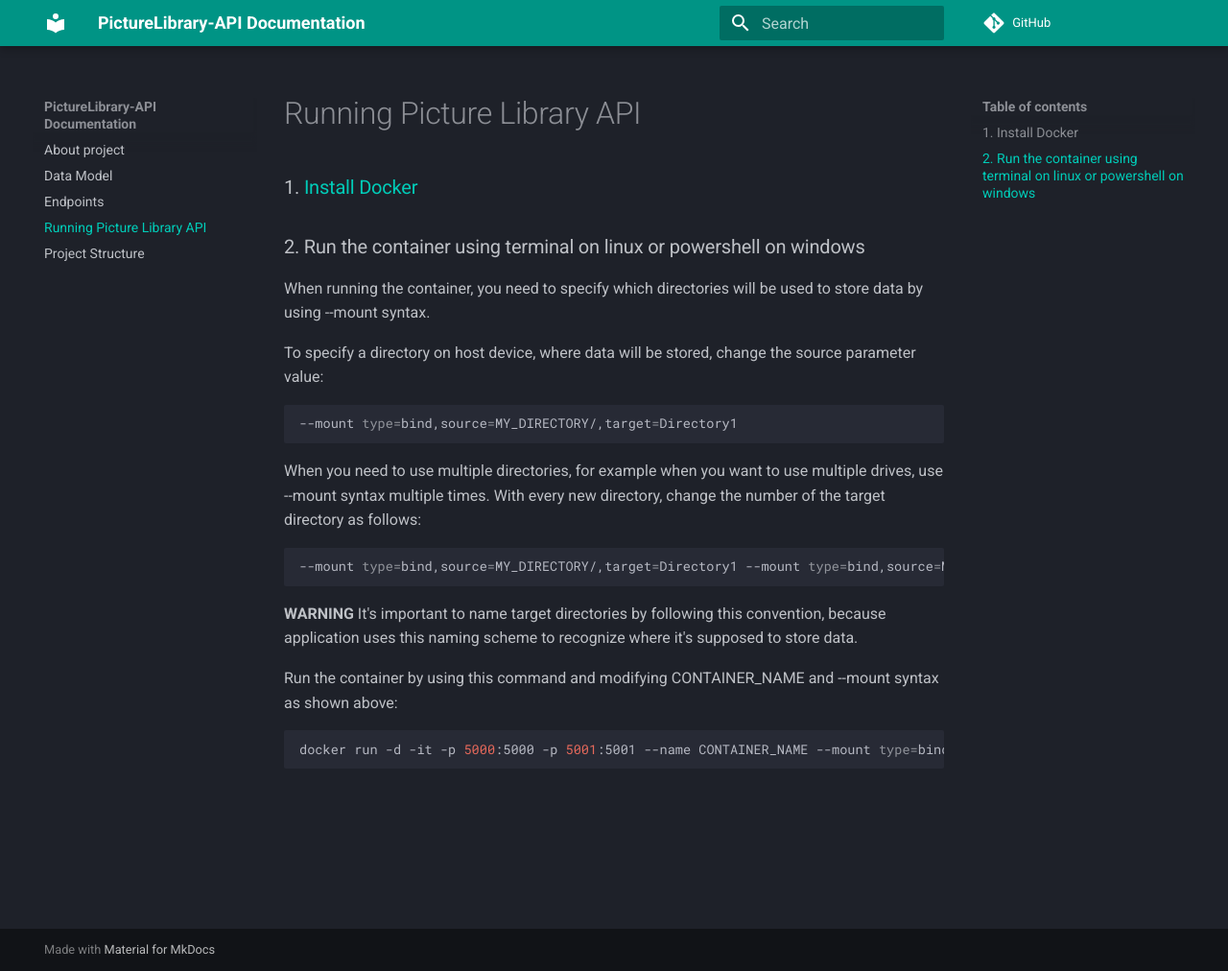
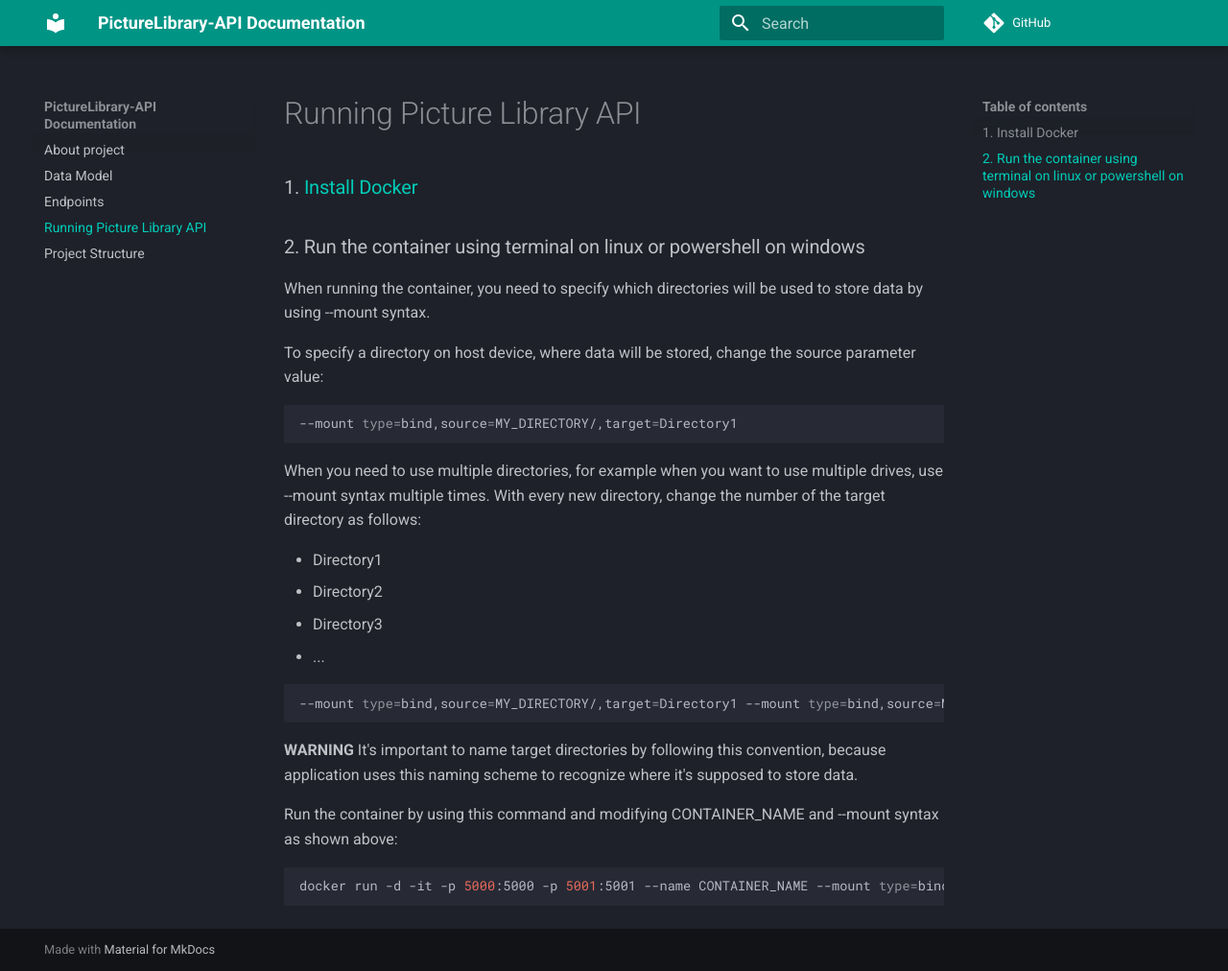
Before and after one commit to TomaszKumiega/PictureLibrary.API.Old, an MkDocs documentation site: the page built from docs/how_to_run.md, in a window 1280 px wide and 1012 px high. Shown: the whole window at 96% size. Built offline with MkDocs 1.6.1 and Material for MkDocs 9.7.7, drawn with Linux system fonts in a browser that asks for light colours; comment, search, counter and statistics services are not loaded.

Commit message:
Update how_to_run.md

````diff
--- a/docs/how_to_run.md
+++ b/docs/how_to_run.md
@@ -15,6 +15,11 @@ To specify a directory on host device, where data will be stored, change the sou
 When you need to use multiple directories, for example when you want to use multiple drives, use --mount syntax multiple times.
 With every new directory, change the number of the target directory as follows:
 
+- Directory1
+- Directory2
+- Directory3
+- ...
+
 ```sh
 --mount type=bind,source=MY_DIRECTORY/,target=Directory1 --mount type=bind,source=MY_OTHER_DIRECTORY/,target=Directory2
 ```
````
